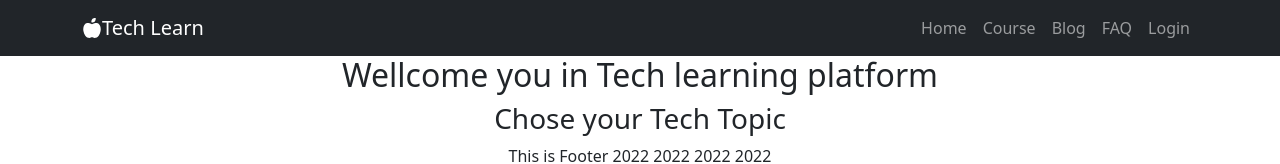
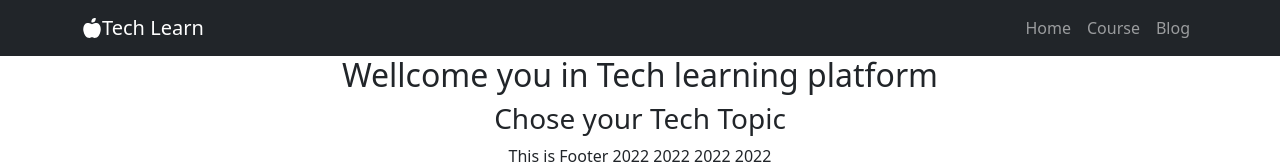
Before and after one commit to MahfuzJihad/tech-learn-slient-repo, a React (Create React App) app: page / in a window 1280 px wide. Shown: the top 164 px of the page. Built offline with nearby package versions, Linux system fonts and the light colour scheme.

Commit message:
third commit

```diff
--- a/src/Shared/Header/Header.js
+++ b/src/Shared/Header/Header.js
@@ -15,8 +15,8 @@ const Header = () => {
                         <Nav.Link href="/">Home</Nav.Link>
                         <Nav.Link href="/course">Course</Nav.Link>
                         <Nav.Link href="/blog">Blog</Nav.Link>
-                        <Nav.Link href="/faq">FAQ</Nav.Link>
-                        <Nav.Link href="/login">Login</Nav.Link>
+                        {/* <Nav.Link href="/faq">FAQ</Nav.Link>
+                        <Nav.Link href="/login">Login</Nav.Link> */}
                     </Nav>
                 </div>
             </Container>
```
